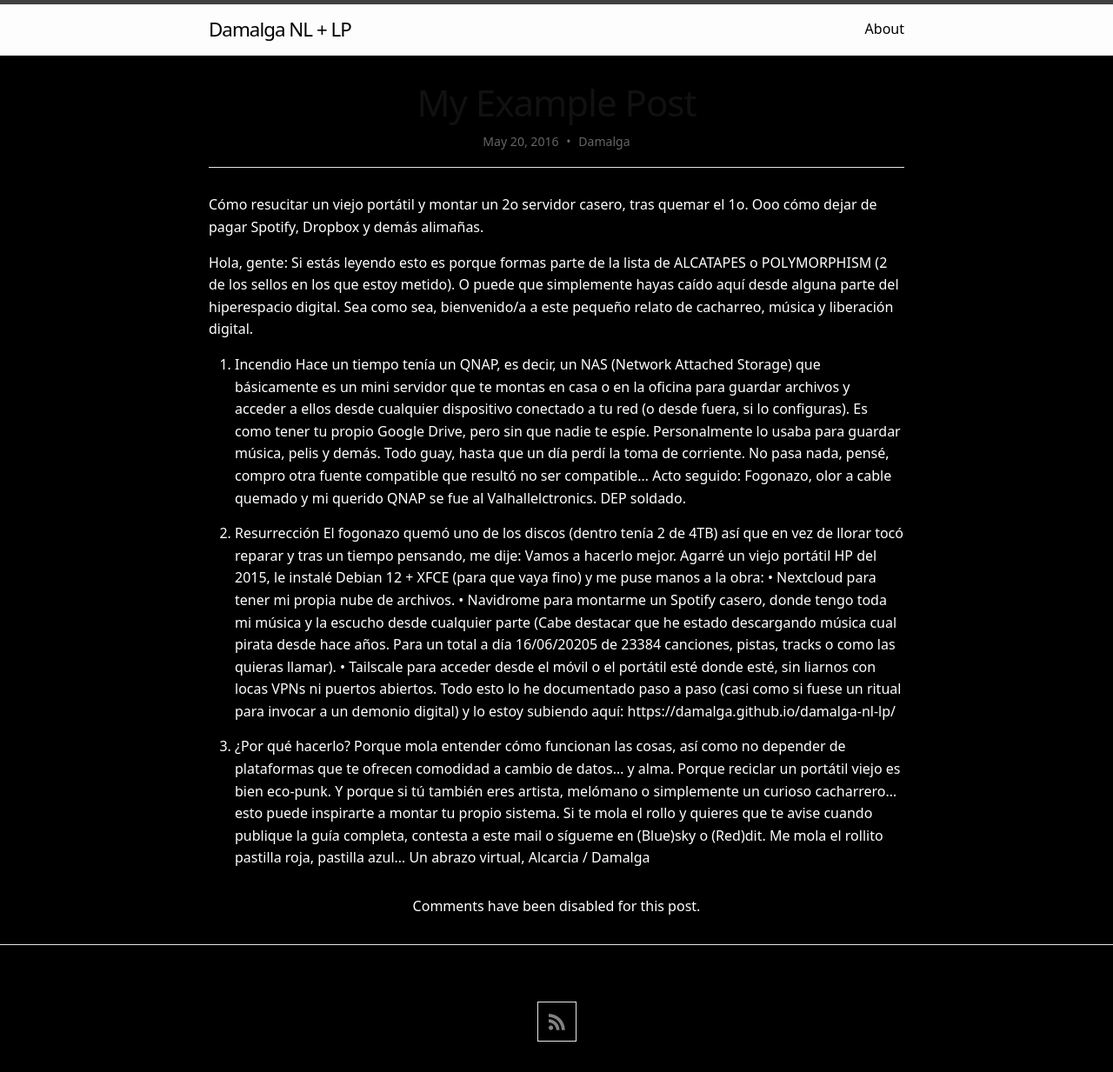
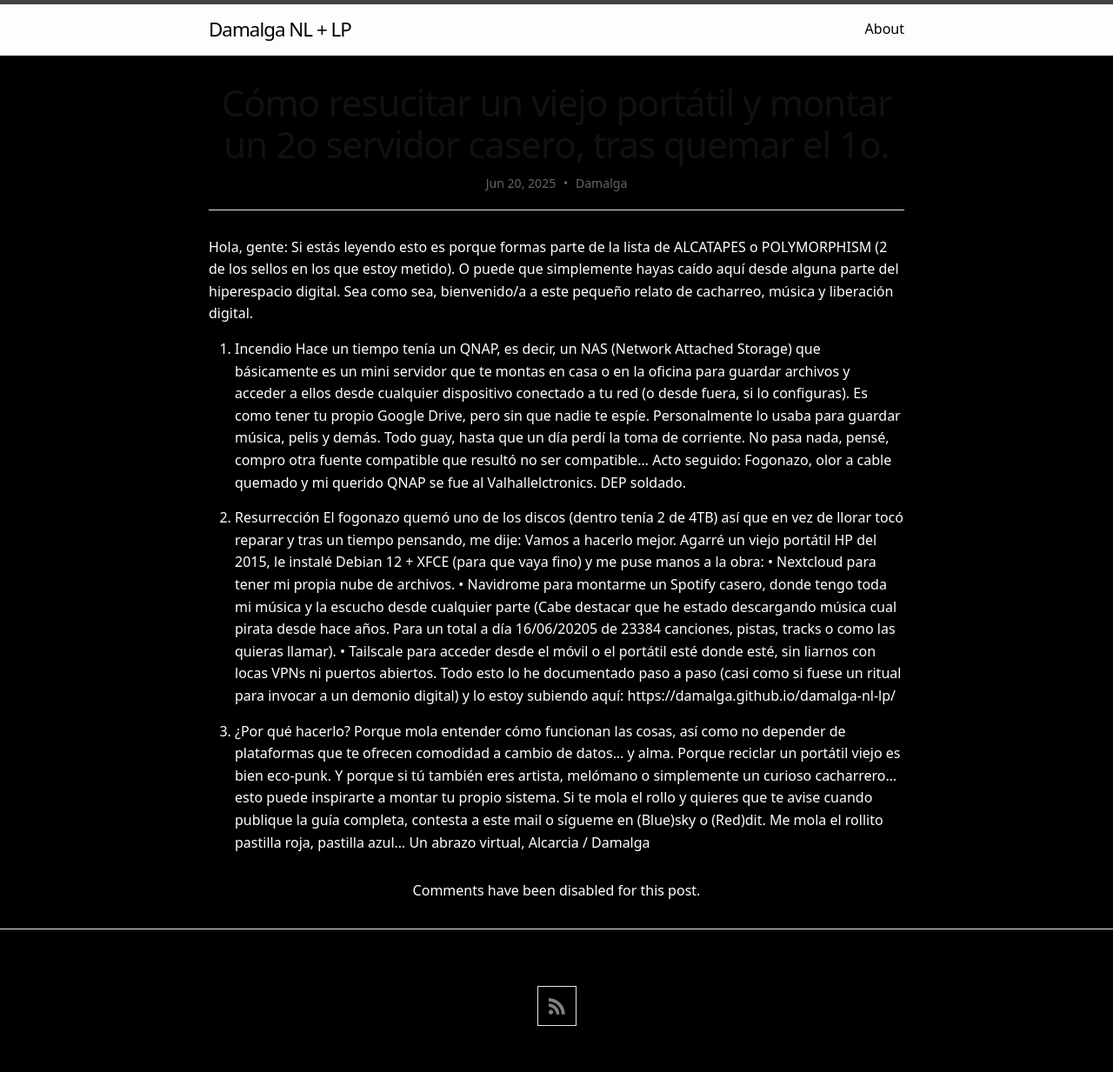
Before and after one commit to damalga/damalga-nl-lp, a Jekyll site: the page built from _posts/2025-06-20-resucitar-viejo-portatil-y-montar-servidor-casero.md, in a window 1280 px wide. Shown: the whole page at 87% size. Built offline with Jekyll 4.4.1, drawn with Linux system fonts in a browser that asks for light colours; some web fonts are replaced.

Commit message:
check how front matter

```diff
--- a/_posts/2016-05-20-my-example-post.md
+++ b/_posts/2025-06-20-resucitar-viejo-portatil-y-montar-servidor-casero.md
@@ -1,11 +1,11 @@
 ---
 layout: post
+title: "Cómo resucitar un viejo portátil y montar un 2o servidor casero, tras quemar el 1o."
+subtitle: "Ooo cómo dejar de pagar Spotify, Dropbox y demás alimañas."
+date: 2025-06-20
 author: Damalga
 comments: false
 ---
-
-Cómo resucitar un viejo portátil y montar un 2o servidor casero, tras quemar el 1o.
-Ooo cómo dejar de pagar Spotify, Dropbox y demás alimañas.
 
 Hola, gente:
 Si estás leyendo esto es porque formas parte de la lista de ALCATAPES o POLYMORPHISM (2 de los sellos en los que estoy metido). O puede que simplemente hayas caído aquí desde alguna parte del hiperespacio digital. Sea como sea, bienvenido/a a este pequeño relato de cacharreo, música y liberación digital.
```
